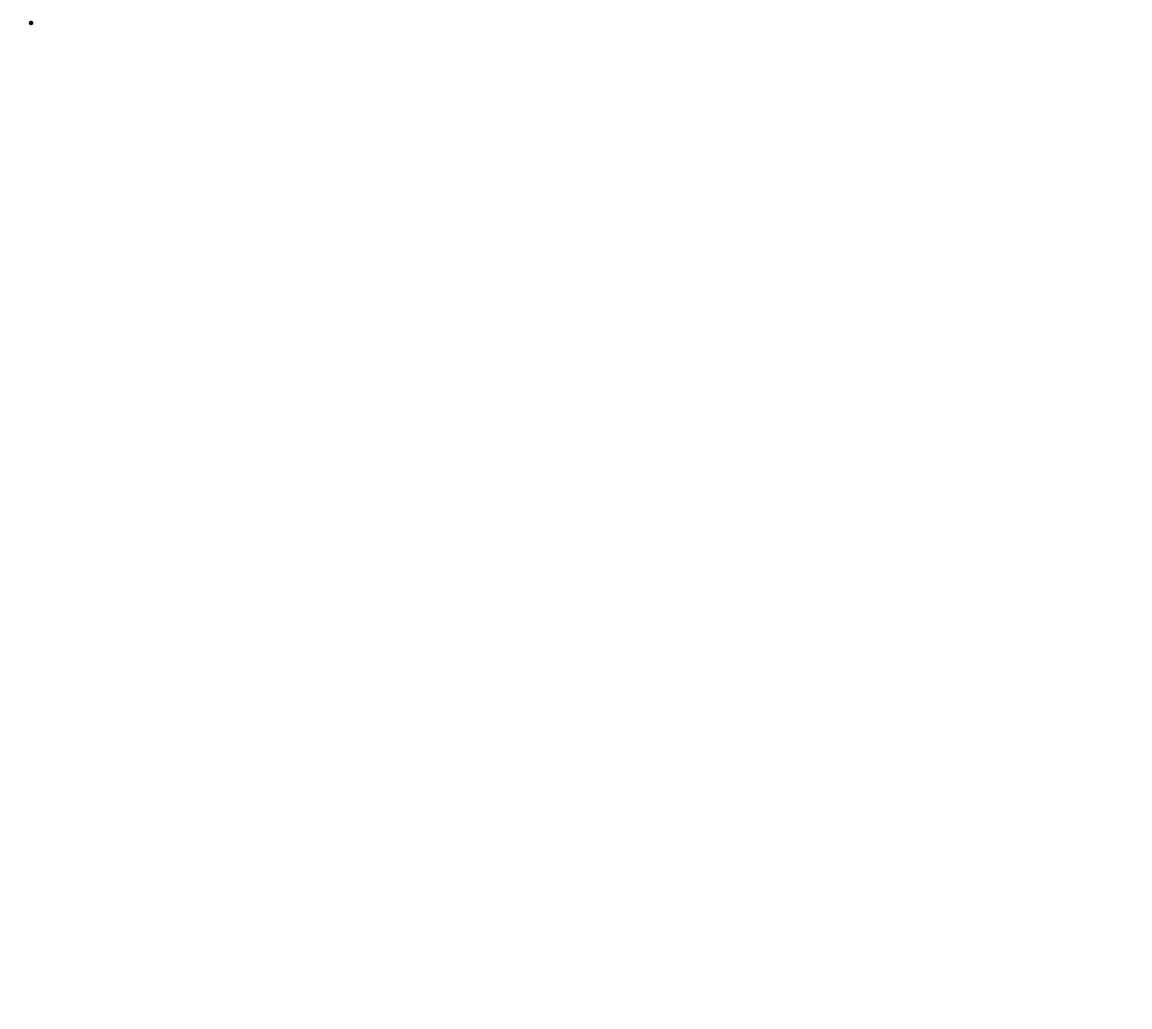
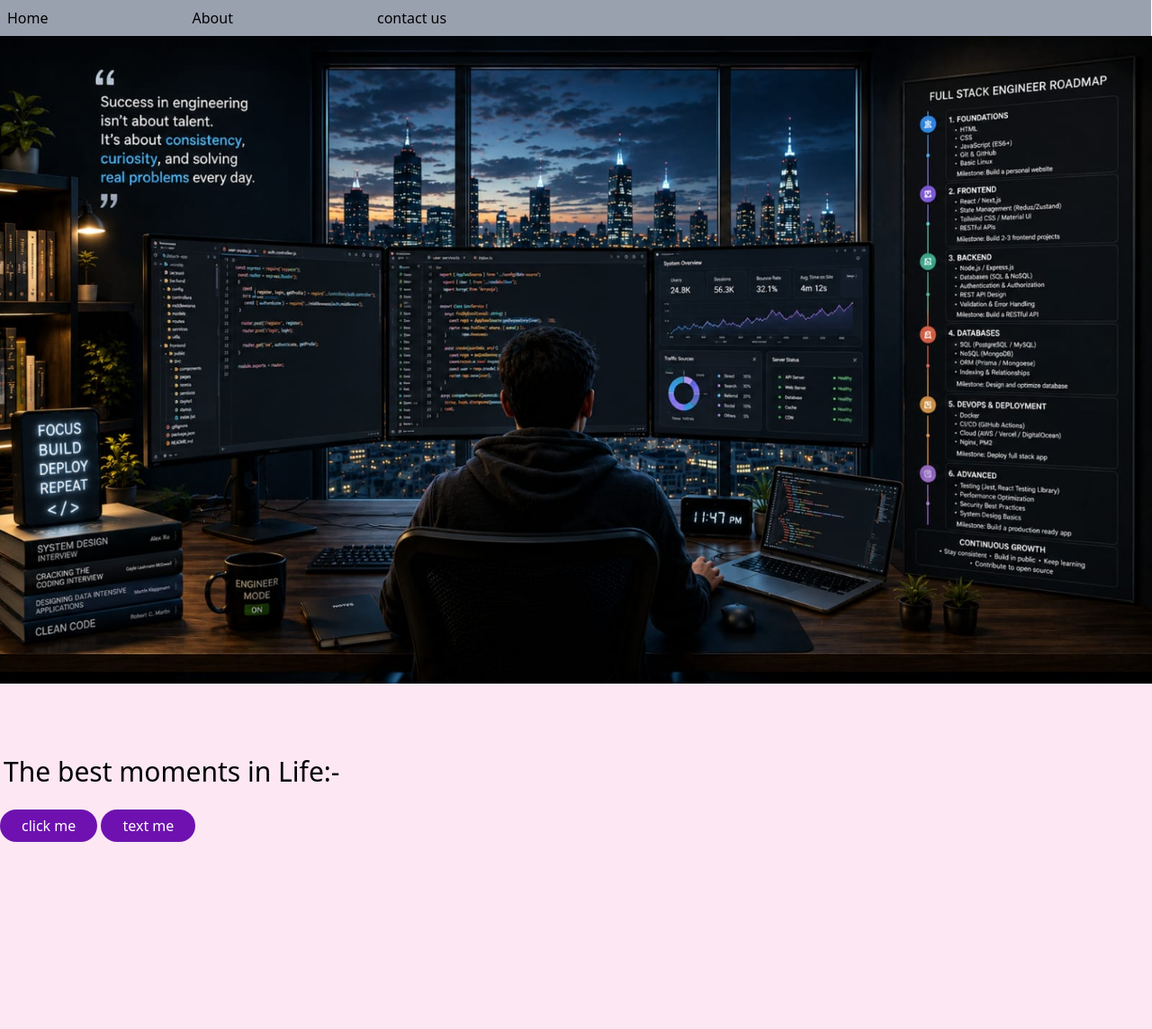
Before and after one commit to Chetan-AMBI-netizen/Tailwind.css-working, a website: page landingpage.html in a window 1280 px wide. Shown: the whole page at 90% size. Before the commit the page ends 800 px from the top, so only its background shows below. Drawn offline with nearby package versions, Linux system fonts and the light colour scheme.

Commit message:
working on this directory

```diff
--- a/landingpage.html
+++ b/landingpage.html
@@ -4,14 +4,35 @@
     <meta charset="UTF-8">
     <meta name="viewport" content="width=device-width, initial-scale=1.0">
     <title>landing page</title>
+      <script src="https://cdn.jsdelivr.net/npm/@tailwindcss/browser@4"></script>
 </head>
 <body>
-    <nav>
-        <ul>
-            <li>
+   <nav>
+    <ul class=" bg-gray-400 px-2 py-2 m-0.9 mr-px  flex space-x-40 ">
+        <li class = "cursor-pointer"> Home</li>
+        <li class = "cursor-pointer"> About</li>
+        <li class = "cursor-pointer"> contact us</li>
 
-            </li>
-        </ul>
-    </nav>
+
+    </ul>
+
+   </nav>
+    <div class = "  bg-pink-100 flex  item-center">
+    <img src="WhatsApp Image 2026-06-03 at 10.56.05 PM.jpeg" class=" w-80item-center  ">
+    </div>
+   <main class = " main bg-pink-100 h-96  py-20   ">
+
+    <div class = "text-3xl pl-1 "> The best moments in Life:- </div>
+
+
+
+ <p class = "py-3  w-1/3">
+ </p>
+ <div class = "button">
+<button class = " bg-purple-800 cursor-pointer rounded-4xl px-6 py-1.5 text-white  hover: text-slarte-900 hover:bg-yellow-700"> click me</button>
+<button class = " bg-purple-800 cursor-pointer rounded-4xl px-6 py-1.5 text-white  hover: text-slarte-900 hover:bg-yellow-700"> text me</button>
+ </div>
+
+   </main>
 </body>
 </html>
```
Also changed, not shown: index.html (+7 -2 lines), WhatsApp Image 2026-06-03 at 10.56.05 PM.jpeg (added), image.png (added).
